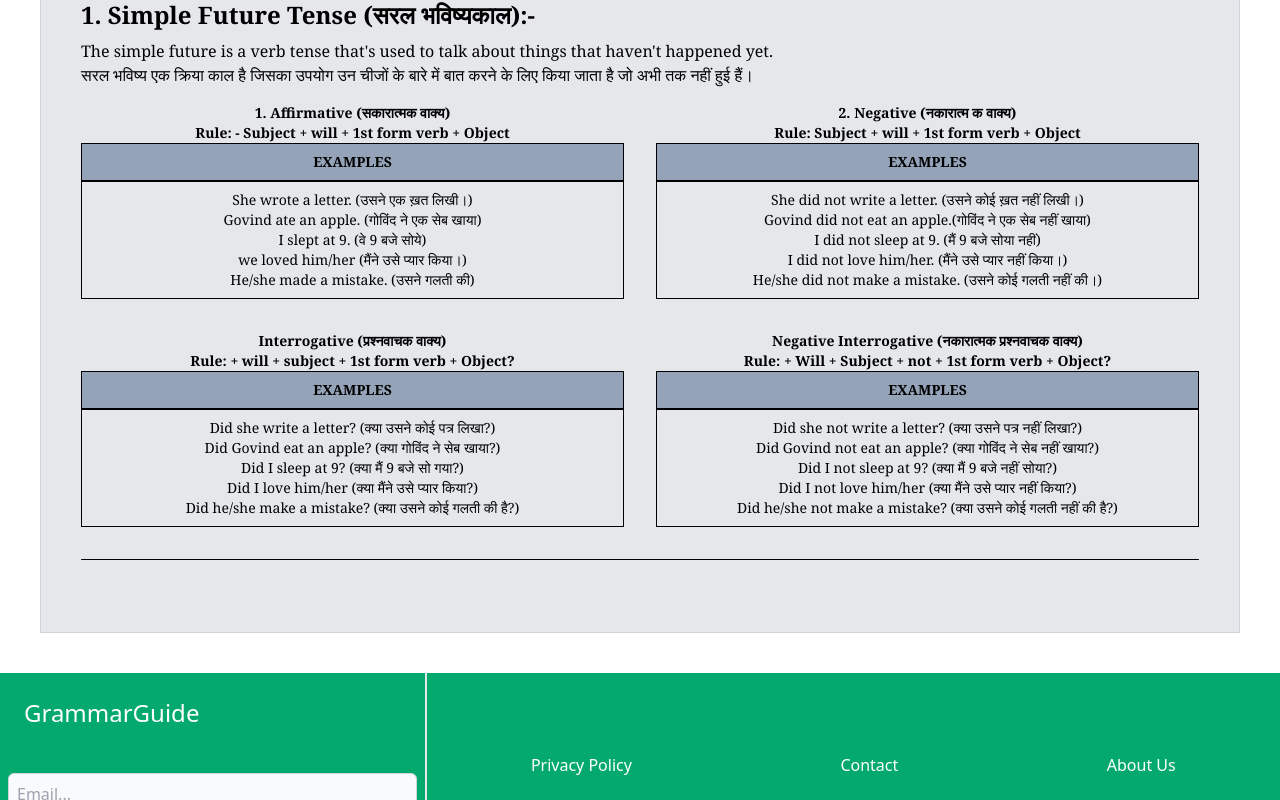
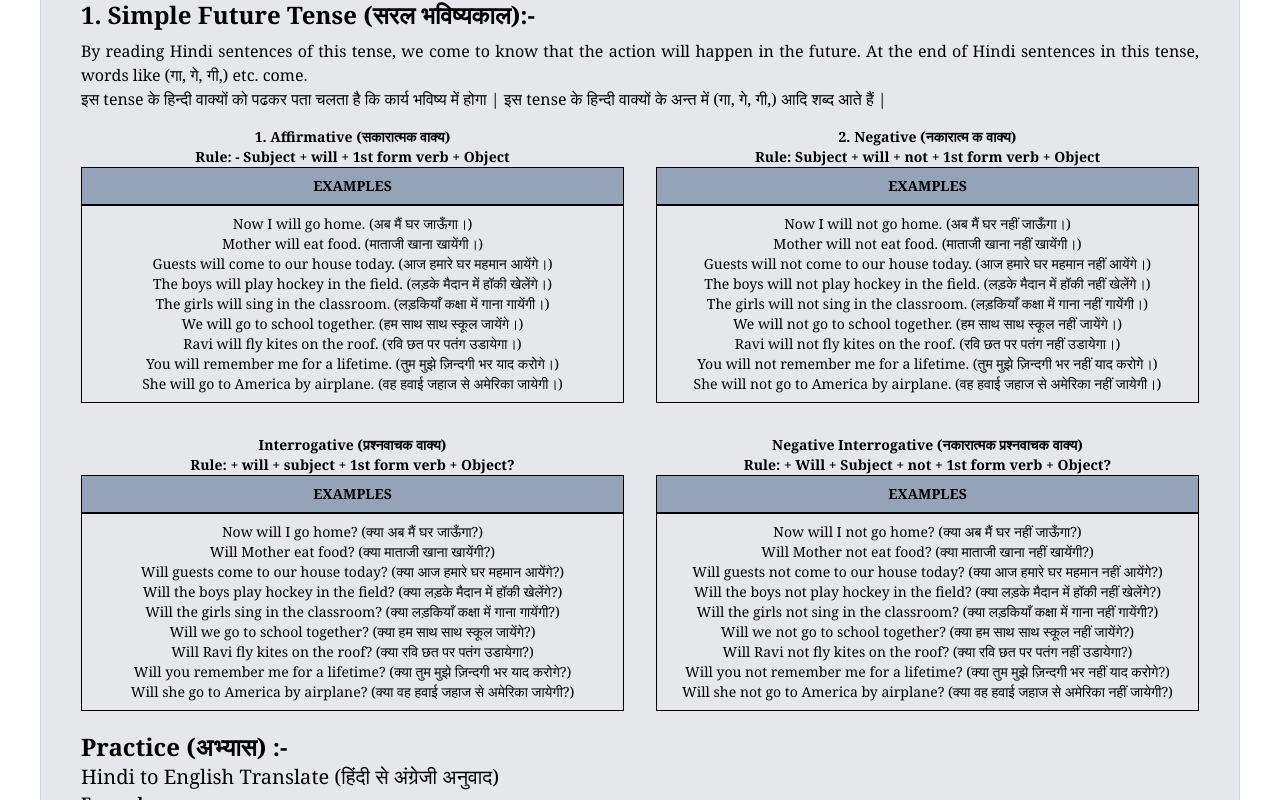
Before and after one commit to Bobbykumar706584/grammar, a React (Create React App) app: page /tense in a window 1280 px wide. Shown: the part 6700-7500 px from the top of the page. Built offline with nearby package versions, Linux system fonts and the light colour scheme.

Commit message:
simple future tense

```diff
--- a/src/components/Home.js
+++ b/src/components/Home.js
@@ -82,7 +82,7 @@ const Home = () => {
 					</div>
 				</div>
 				<h1 className="md:text-5xl text-3xl text-center font-bold mt-[50px]">
-					Welcome to GrammerGuide
+					Welcome to GrammarGuide
 				</h1>
 				<h4 className="md:text-4xl mt-5 text-center text-2xl">
 					Want to learn English Speaking Easily
--- a/src/components/Tense.js
+++ b/src/components/Tense.js
@@ -961,10 +961,12 @@ const Tenses = () => {
 						1. Simple Future Tense (सरल भविष्यकाल):-
 					</h2>
 					<p className="text-justify font-serif">
-						The simple future is a verb tense that's used to talk about things
-						that haven't happened yet. <br />
-						सरल भविष्य एक क्रिया काल है जिसका उपयोग उन चीजों के बारे में बात
-						करने के लिए किया जाता है जो अभी तक नहीं हुई हैं।
+						By reading Hindi sentences of this tense, we come to know that the
+						action will happen in the future. At the end of Hindi sentences in
+						this tense, words like (गा, गे, गी,) etc. come. <br />
+						इस tense के हिन्दी वाक्यों को पढकर पता चलता है कि कार्य भविष्य में
+						होगा | इस tense के हिन्दी वाक्यों के अन्त में (गा, गे, गी,) आदि शब्द
+						आते हैं |
 					</p>
 					<div className="grid md:grid-cols-2 gap-8 mt-4 md:text-sm">
 						<div className="cols-span-1 text-center">
@@ -981,19 +983,36 @@ const Tenses = () => {
 							<div className="grid grid-cols-1">
 								<div className="grid grid-cols-2 grid-rows-2 border border-black p-2">
 									<div className="col-span-2">
-										She wrote a letter. (उसने एक ख़त लिखी।)
+										Now I will go home. (अब मैं घर जाऊँगा।)
 									</div>
 									<div className="col-span-2">
-										Govind ate an apple. (गोविंद ने एक सेब खाया)
+										Mother will eat food. (माताजी खाना खायेंगी।)
 									</div>
 									<div className="col-span-2">
-										I slept at 9. (वे 9 बजे सोये)
+										Guests will come to our house today. (आज हमारे घर महमान
+										आयेंगे।)
 									</div>
 									<div className="col-span-2">
-										we loved him/her (मैंने उसे प्यार किया।)
+										The boys will play hockey in the field. (लड़के मैदान में
+										हॉकी खेलेंगे।)
 									</div>
 									<div className="col-span-2">
-										He/she made a mistake. (उसने गलती की)
+										The girls will sing in the classroom. (लड़कियाँ कक्षा में
+										गाना गायेंगी।)
+									</div>
+									<div className="col-span-2">
+										We will go to school together. (हम साथ साथ स्कूल जायेंगे।)
+									</div>
+									<div className="col-span-2">
+										Ravi will fly kites on the roof. (रवि छत पर पतंग उडायेगा।)
+									</div>
+									<div className="col-span-2">
+										You will remember me for a lifetime. (तुम मुझे ज़िन्दगी भर
+										याद करोगे।)
+									</div>
+									<div className="col-span-2">
+										She will go to America by airplane. (वह हवाई जहाज से अमेरिका
+										जायेगी।)
 									</div>
 								</div>
 							</div>
@@ -1001,7 +1020,7 @@ const Tenses = () => {
 						<div className="cols-span-1 text-center">
 							<h4 className="font-bold">2. Negative (नकारात्म क वाक्य) </h4>
 							<div className="md:font-bold">
-								Rule: Subject + will + 1st form verb + Object
+								Rule: Subject + will + not + 1st form verb + Object
 							</div>
 
 							<div className="grid grid-cols-1 bg-slate-400">
@@ -1012,19 +1031,38 @@ const Tenses = () => {
 							<div className="grid grid-cols-1">
 								<div className="grid grid-cols-2 grid-rows-2 border border-black p-2">
 									<div className="col-span-2">
-										She did not write a letter. (उसने कोई ख़त नहीं लिखी।)
+										Now I will not go home. (अब मैं घर नहीं जाऊँगा।)
 									</div>
 									<div className="col-span-2">
-										Govind did not eat an apple.(गोविंद ने एक सेब नहीं खाया)
+										Mother will not eat food. (माताजी खाना नहीं खायेंगी।)
 									</div>
 									<div className="col-span-2">
-										I did not sleep at 9. (मैं 9 बजे सोया नहीं)
+										Guests will not come to our house today. (आज हमारे घर महमान
+										नहीं आयेंगे।)
 									</div>
 									<div className="col-span-2">
-										I did not love him/her. (मैंने उसे प्यार नहीं किया।)
+										The boys will not play hockey in the field. (लड़के मैदान में
+										हॉकी नहीं खेलेंगे।)
 									</div>
 									<div className="col-span-2">
-										He/she did not make a mistake. (उसने कोई गलती नहीं की।)
+										The girls will not sing in the classroom. (लड़कियाँ कक्षा
+										में गाना नहीं गायेंगी।)
+									</div>
+									<div className="col-span-2">
+										We will not go to school together. (हम साथ साथ स्कूल नहीं
+										जायेंगे।)
+									</div>
+									<div className="col-span-2">
+										Ravi will not fly kites on the roof. (रवि छत पर पतंग नहीं
+										उडायेगा।)
+									</div>
+									<div className="col-span-2">
+										You will not remember me for a lifetime. (तुम मुझे ज़िन्दगी
+										भर नहीं याद करोगे।)
+									</div>
+									<div className="col-span-2">
+										She will not go to America by airplane. (वह हवाई जहाज से
+										अमेरिका नहीं जायेगी।)
 									</div>
 								</div>
 							</div>
@@ -1043,19 +1081,38 @@ const Tenses = () => {
 							<div className="grid grid-cols-1">
 								<div className="grid grid-cols-2 grid-rows-2 border border-black p-2">
 									<div className="col-span-2">
-										Did she write a letter? (क्या उसने कोई पत्र लिखा?)
+										Now will I go home? (क्या अब मैं घर जाऊँगा?)
 									</div>
 									<div className="col-span-2">
-										Did Govind eat an apple? (क्या गोविंद ने सेब खाया?)
+										Will Mother eat food? (क्या माताजी खाना खायेंगी?)
 									</div>
 									<div className="col-span-2">
-										Did I sleep at 9? (क्या मैं 9 बजे सो गया?)
+										Will guests come to our house today? (क्या आज हमारे घर महमान
+										आयेंगे?)
 									</div>
 									<div className="col-span-2">
-										Did I love him/her (क्या मैंने उसे प्यार किया?)
+										Will the boys play hockey in the field? (क्या लड़के मैदान
+										में हॉकी खेलेंगे?)
 									</div>
 									<div className="col-span-2">
-										Did he/she make a mistake? (क्या उसने कोई गलती की है?)
+										Will the girls sing in the classroom? (क्या लड़कियाँ कक्षा
+										में गाना गायेंगी?)
+									</div>
+									<div className="col-span-2">
+										Will we go to school together? (क्या हम साथ साथ स्कूल
+										जायेंगे?)
+									</div>
+									<div className="col-span-2">
+										Will Ravi fly kites on the roof? (क्या रवि छत पर पतंग
+										उडायेगा?)
+									</div>
+									<div className="col-span-2">
+										Will you remember me for a lifetime? (क्या तुम मुझे ज़िन्दगी
+										भर याद करोगे?)
+									</div>
+									<div className="col-span-2">
+										Will she go to America by airplane? (क्या वह हवाई जहाज से
+										अमेरिका जायेगी?)
 									</div>
 								</div>
 							</div>
@@ -1076,42 +1133,66 @@ const Tenses = () => {
 							<div className="grid grid-cols-1">
 								<div className="grid grid-cols-2 grid-rows-2 border border-black p-2">
 									<div className="col-span-2">
-										Did she not write a letter? (क्या उसने पत्र नहीं लिखा?)
+										Now will I not go home? (क्या अब मैं घर नहीं जाऊँगा?)
 									</div>
 									<div className="col-span-2">
-										Did Govind not eat an apple? (क्या गोविंद ने सेब नहीं खाया?)
+										Will Mother not eat food? (क्या माताजी खाना नहीं खायेंगी?)
 									</div>
 									<div className="col-span-2">
-										Did I not sleep at 9? (क्या मैं 9 बजे नहीं सोया?)
+										Will guests not come to our house today? (क्या आज हमारे घर
+										महमान नहीं आयेंगे?)
 									</div>
 									<div className="col-span-2">
-										Did I not love him/her (क्या मैंने उसे प्यार नहीं किया?)
+										Will the boys not play hockey in the field? (क्या लड़के
+										मैदान में हॉकी नहीं खेलेंगे?)
 									</div>
 									<div className="col-span-2">
-										Did he/she not make a mistake? (क्या उसने कोई गलती नहीं की
-										है?)
+										Will the girls not sing in the classroom? (क्या लड़कियाँ
+										कक्षा में गाना नहीं गायेंगी?)
+									</div>
+									<div className="col-span-2">
+										Will we not go to school together? (क्या हम साथ साथ स्कूल
+										नहीं जायेंगे?)
+									</div>
+									<div className="col-span-2">
+										Will Ravi not fly kites on the roof? (क्या रवि छत पर पतंग
+										नहीं उडायेगा?)
+									</div>
+									<div className="col-span-2">
+										Will you not remember me for a lifetime? (क्या तुम मुझे
+										ज़िन्दगी भर नहीं याद करोगे?)
+									</div>
+									<div className="col-span-2">
+										Will she not go to America by airplane? (क्या वह हवाई जहाज
+										से अमेरिका नहीं जायेगी?)
 									</div>
 								</div>
 							</div>
 						</div>
 					</div>
-					{/* <div className="mt-5">
+					<div className="mt-5">
 						<h1 className="font-bold md:text-2xl">Practice (अभ्यास) :-</h1>
 						<p className="md:text-xl">
 							Hindi to English Translate (हिंदी से अंग्रेजी अनुवाद)
 						</p>
 						<p className="font-bold">Example:-</p>
 						<ul className="list-disc ml-10">
-							<li>उसने किताब पढ़ी।</li>
-							<li>मैंने कल फिल्म देखी।</li>
-							<li>लोग स्टेज़ पर नहीं गये।</li>
-							<li>राम घूमने नहीं गया।</li>
-							<li>क्या आपने अपना होमवर्क पूरा किया?</li>
-							<li>क्या वे पार्क गए थे?</li>
-							<li>उसने ऐसा क्यों नहीं किया?</li>
-							<li>क्या मैंने बोतल से पानी नहीं पिया?</li>
+							<li>वह तुम्हारा दिल नहीं तोड़ेगा।</li>
+							<li>पंछी आकाश में उड़ जाएँगे।</li>
+							<li>वह सारा पैसा बर्बाद नहीं करेगा।</li>
+							<li>हम बाद में आराम करेंगे।</li>
+							<li>अब हम उस गली में नहीं जाएँगे।</li>
+							<li>मैं इस खिड़की से कभी नहीं झांकूंगा।</li>
+							<li>मैं यह बॉल उधार नहीं फेकूंगा।</li>
+							{/* <li>He will not break your heart.</li> */}
+							{/* <li>The birds will fly in the sky.</li>
+							<li>He will not waste all the money.</li>
+							<li>We will rest later.</li>
+							<li>Now we will not go in that lane.</li>
+							<li>I will never peep through this window.</li>
+							<li>I will not throw this ball there.</li> */}
 						</ul>
-					</div> */}
+					</div>
 					<hr class="h-[0.5px] my-8 bg-black border-0 rounded dark:bg-gray-700"></hr>
 				</div>
 				{/* future continuous tense */}
```
